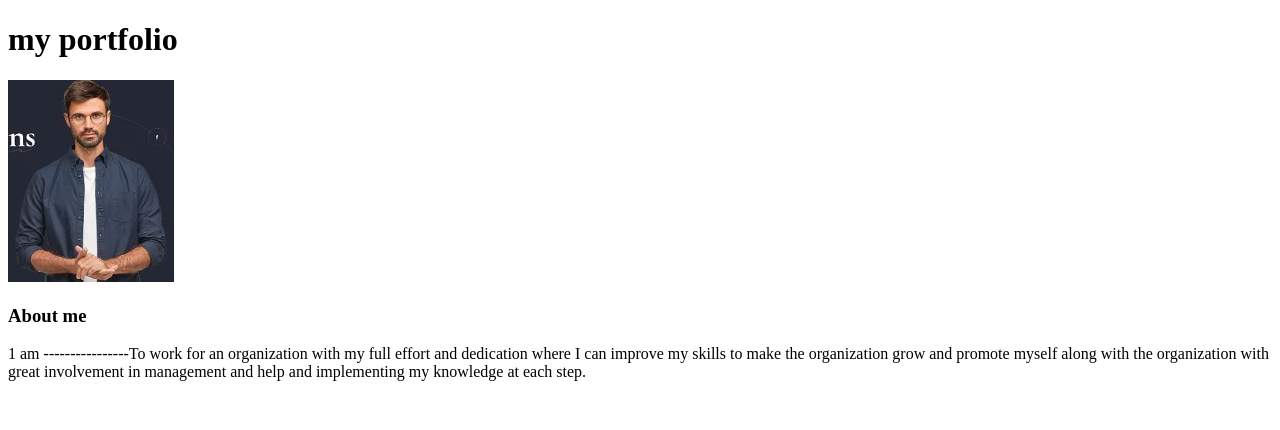
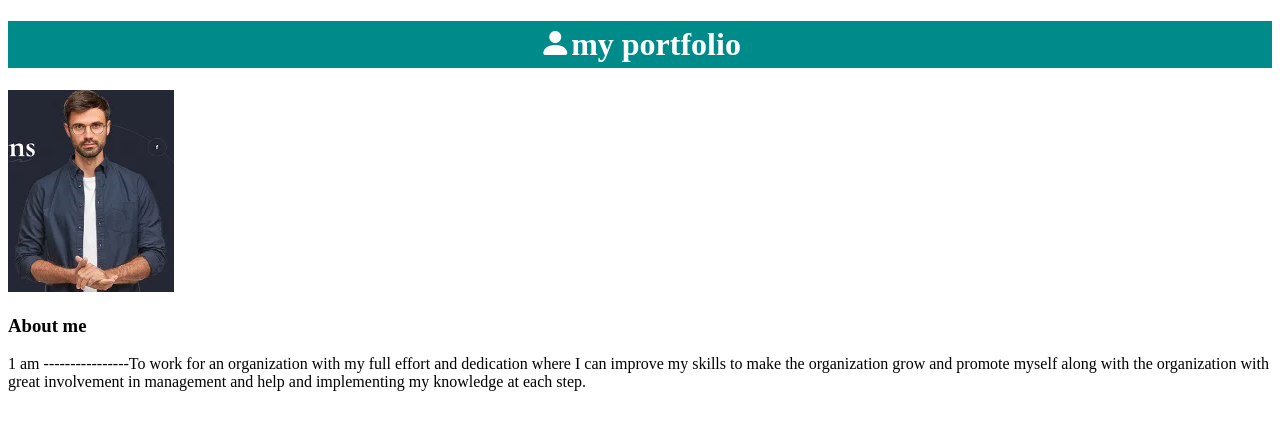
Before and after one commit to Mahalakshmiappikonda/uiportfolio, a website: page index.html in a window 1280 px wide. Drawn offline with nearby package versions, Linux system fonts and the light colour scheme.

Commit message:
version-1

```diff
--- a/index.html
+++ b/index.html
@@ -5,11 +5,11 @@
     <meta http-equiv="X-UA-Compatible" content="IE=edge">
     <meta name="viewport" content="width=device-width, initial-scale=1.0">
     <title>Document</title>
+    <link rel="stylesheet" href="../src/styles/template.css">
+    <link rel="stylesheet" href="https://cdn.jsdelivr.net/npm/bootstrap-icons@1.10.5/font/bootstrap-icons.css">
 </head>
 <body>
-    <h1>
-        my portfolio
-    </h1>
+    <h1><span class="bi bi-person-fill"></span>my portfolio</h1>
     <img src="public/developer.PNG">
     <h3>About me</h3>
     <p>1 am ----------------To work for an organization with my full effort and dedication where I can improve my skills to make the organization grow and promote myself along with the organization with great involvement in management and help and implementing my knowledge at each step. </p>
--- /dev/null
+++ b/src/styles/template.css
@@ -0,0 +1,6 @@
+h1{
+    background-color:darkcyan;
+    color:white;
+    text-align:center;
+    padding:5px;
+}
```
